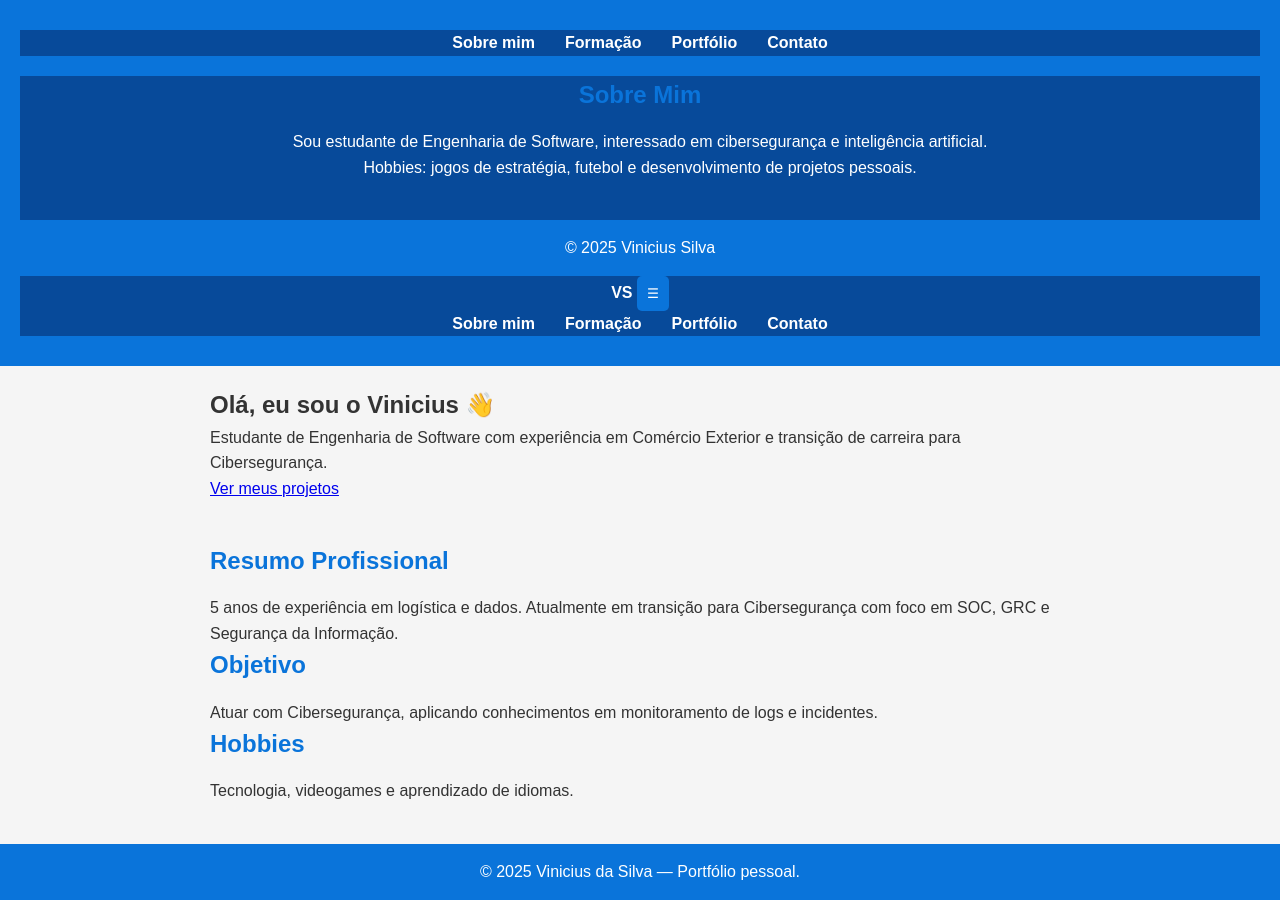
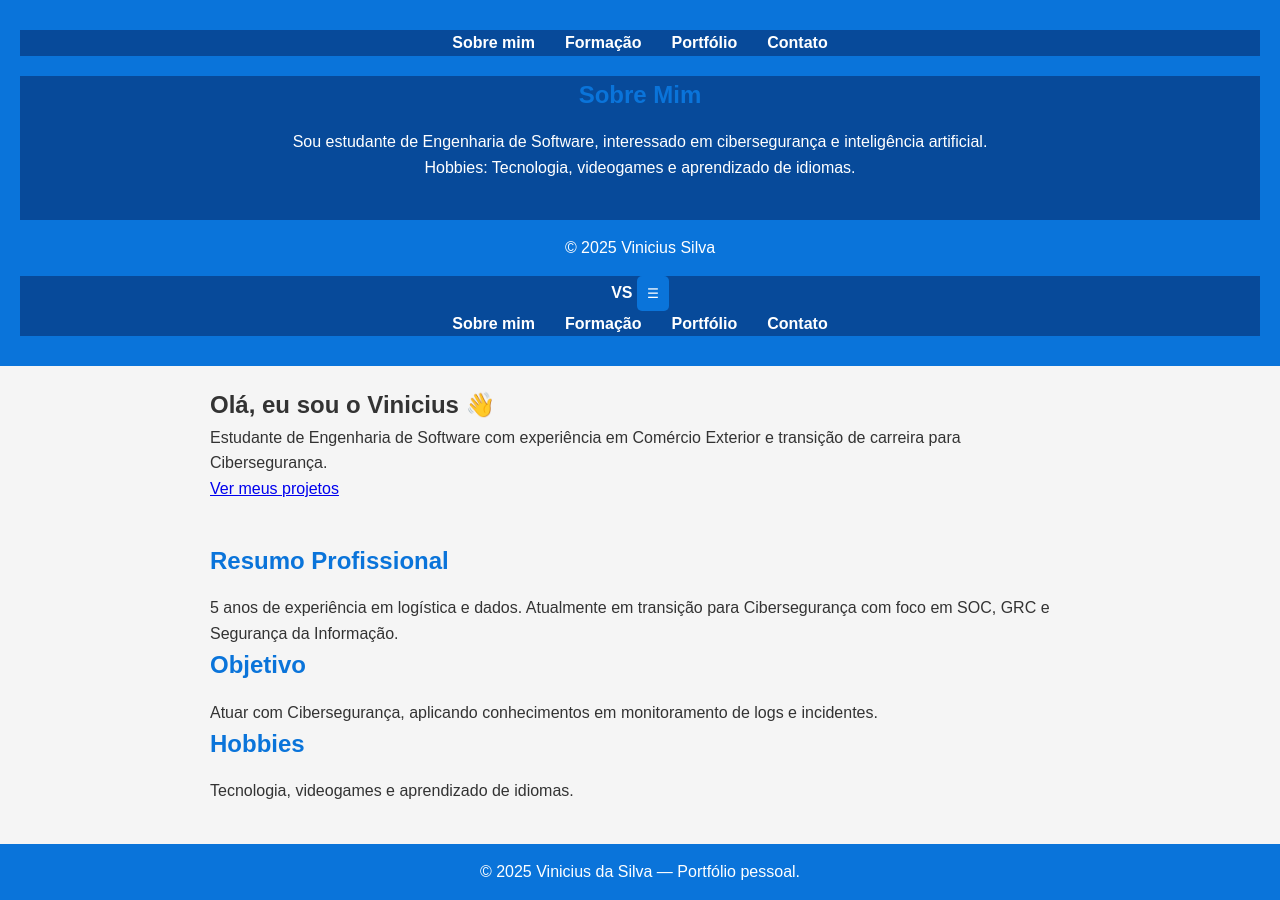
Before and after one commit to viniciussilva-git/site-portfolio, a plain HTML site: page index.html in a window 1280 px wide. Drawn offline with Linux system fonts and the light colour scheme; files that its build step writes are made by us from their sources; a script that the page names is missing.

Commit message:
Atualizações do site: comentários, ajustes e melhorias

```diff
--- a/index.html
+++ b/index.html
@@ -24,7 +24,7 @@
   <section>
     <h2>Sobre Mim</h2>
     <p>Sou estudante de Engenharia de Software, interessado em cibersegurança e inteligência artificial.</p>
-    <p>Hobbies: jogos de estratégia, futebol e desenvolvimento de projetos pessoais.</p>
+    <p>Hobbies: Tecnologia, videogames e aprendizado de idiomas.</p>
   </section>
 </main>
 <footer>
```
